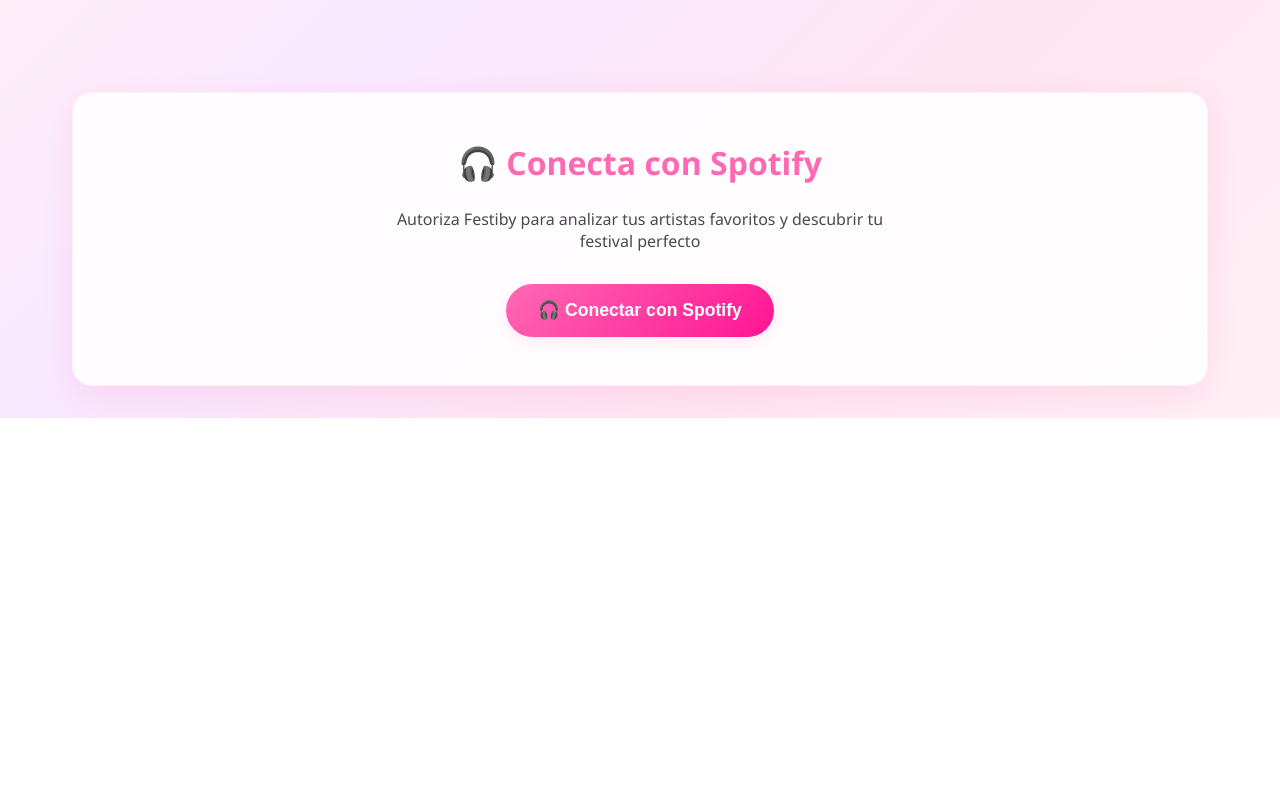
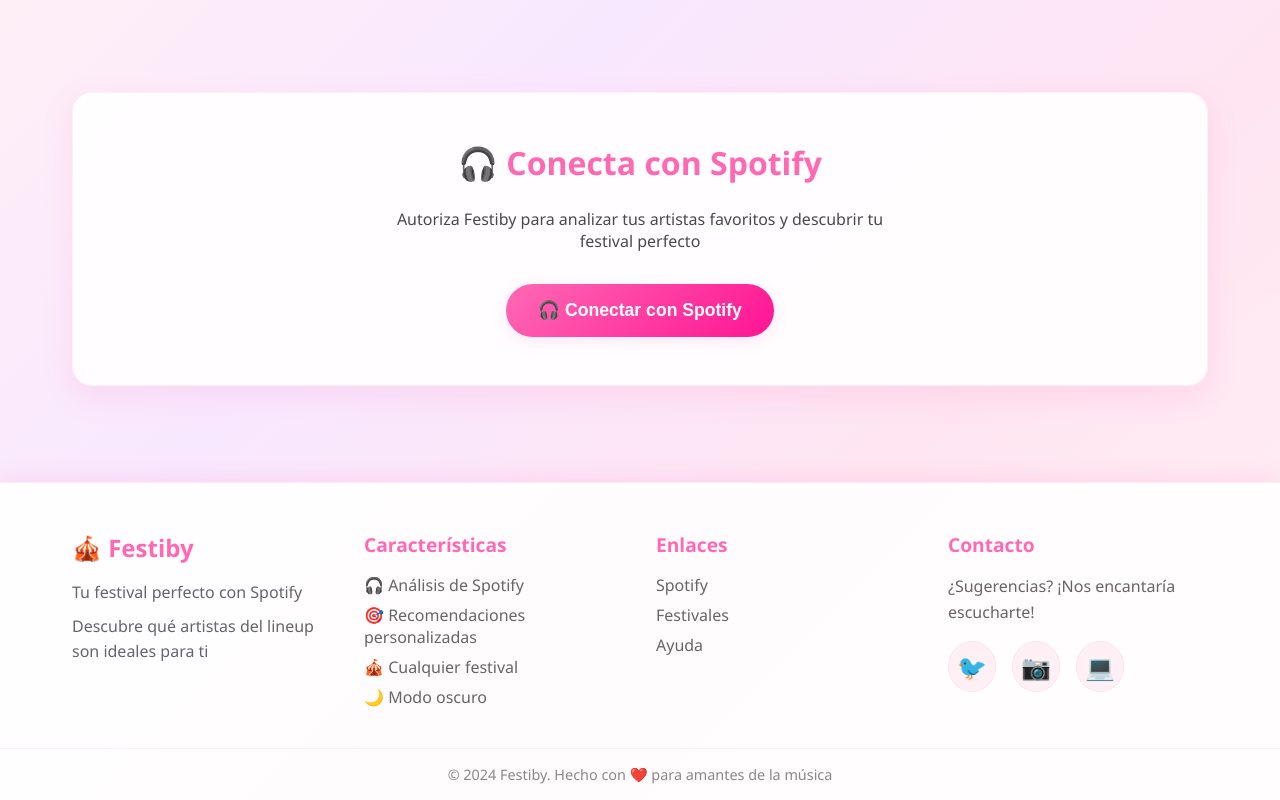
Before and after one commit to cantsbee/lean-af, a website built with Vite: page index.html in a window 1280 px wide. Shown: the part 804-1604 px from the top of the page. Before the commit the page ends 1222 px from the top, so only its background shows below. Built offline with nearby package versions, Linux system fonts and the light colour scheme.

Commit message:
Update index.html

```diff
--- a/index.html
+++ b/index.html
@@ -4,8 +4,14 @@
     <meta charset="UTF-8">
     <meta name="viewport" content="width=device-width, initial-scale=1.0">
     <title>Festiby - Tu festival perfecto con Spotify</title>
+    <link rel="stylesheet" href="./src/style.css">
 </head>
 <body>
+    <!-- Botón de cambio de tema -->
+    <button class="theme-toggle" id="theme-toggle" title="Cambiar tema">
+        <span class="icon">🌙</span>
+    </button>
+
     <!-- Hero Section -->
     <div class="hero">
         <div class="hero-background">
@@ -86,6 +92,50 @@
         </div>
     </div>
 
+    <!-- Footer -->
+    <footer class="footer">
+        <div class="footer-content">
+            <div class="footer-section">
+                <h3>🎪 Festiby</h3>
+                <p>Tu festival perfecto con Spotify</p>
+                <p>Descubre qué artistas del lineup son ideales para ti</p>
+            </div>
+
+            <div class="footer-section">
+                <h4>Características</h4>
+                <ul>
+                    <li>🎧 Análisis de Spotify</li>
+                    <li>🎯 Recomendaciones personalizadas</li>
+                    <li>🎪 Cualquier festival</li>
+                    <li>🌙 Modo oscuro</li>
+                </ul>
+            </div>
+
+            <div class="footer-section">
+                <h4>Enlaces</h4>
+                <ul>
+                    <li><a href="#" class="footer-link">Spotify</a></li>
+                    <li><a href="#" class="footer-link">Festivales</a></li>
+                    <li><a href="#" class="footer-link">Ayuda</a></li>
+                </ul>
+            </div>
+
+            <div class="footer-section">
+                <h4>Contacto</h4>
+                <p>¿Sugerencias? ¡Nos encantaría escucharte!</p>
+                <div class="social-links">
+                    <a href="#" class="social-link" title="Twitter">🐦</a>
+                    <a href="#" class="social-link" title="Instagram">📷</a>
+                    <a href="#" class="social-link" title="GitHub">💻</a>
+                </div>
+            </div>
+        </div>
+
+        <div class="footer-bottom">
+            <p>&copy; 2024 Festiby. Hecho con ❤️ para amantes de la música</p>
+        </div>
+    </footer>
+
     <script type="module" src="./src/main.js"></script>
 </body>
 </html>
```
